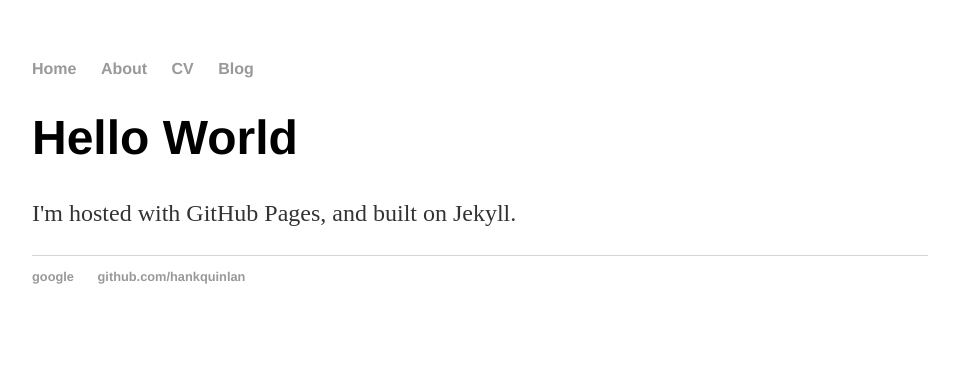
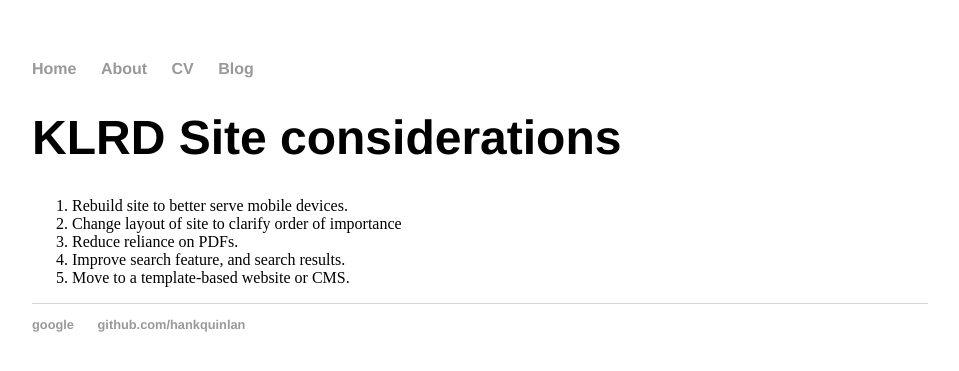
Before and after one commit to karlfun/karlfun.github.io, a Jekyll site: the page built from index.html, in a window 1280 px wide. Shown: the top 371 px of the page, without its empty margins (160-1119 px from the left). Built offline with Jekyll 4.4.1, drawn with Linux system fonts in a browser that asks for light colours.

Commit message:
change from dummy site to KLRD notes site

```diff
--- a/index.html
+++ b/index.html
@@ -1,6 +1,12 @@
 ---
 layout: default
-title: charl flarn, charler of flarns
+title: Considerations for KLRD Website
 ---
-<h1>Hello World</h1>
-<p>I'm hosted with GitHub Pages, and built on Jekyll.</p>
+<h1>KLRD Site considerations</h1>
+<ol>
+  <li>Rebuild site to better serve mobile devices.</li>
+  <li>Change layout of site to clarify order of importance</li>
+  <li>Reduce reliance on PDFs.</li>
+  <li>Improve search feature, and search results.</li>
+  <li>Move to a template-based website or CMS.</li>
+</ol>
```
